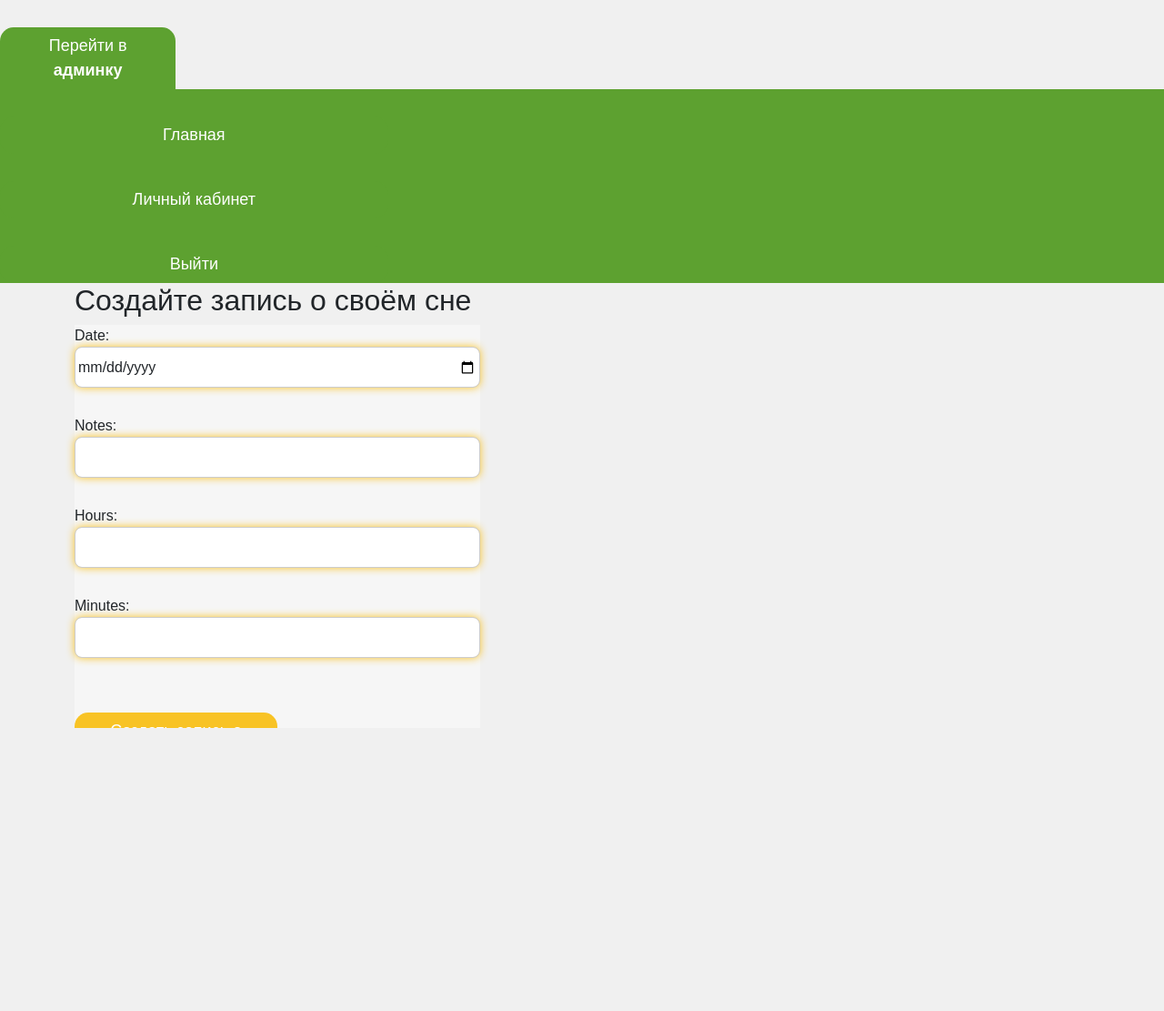
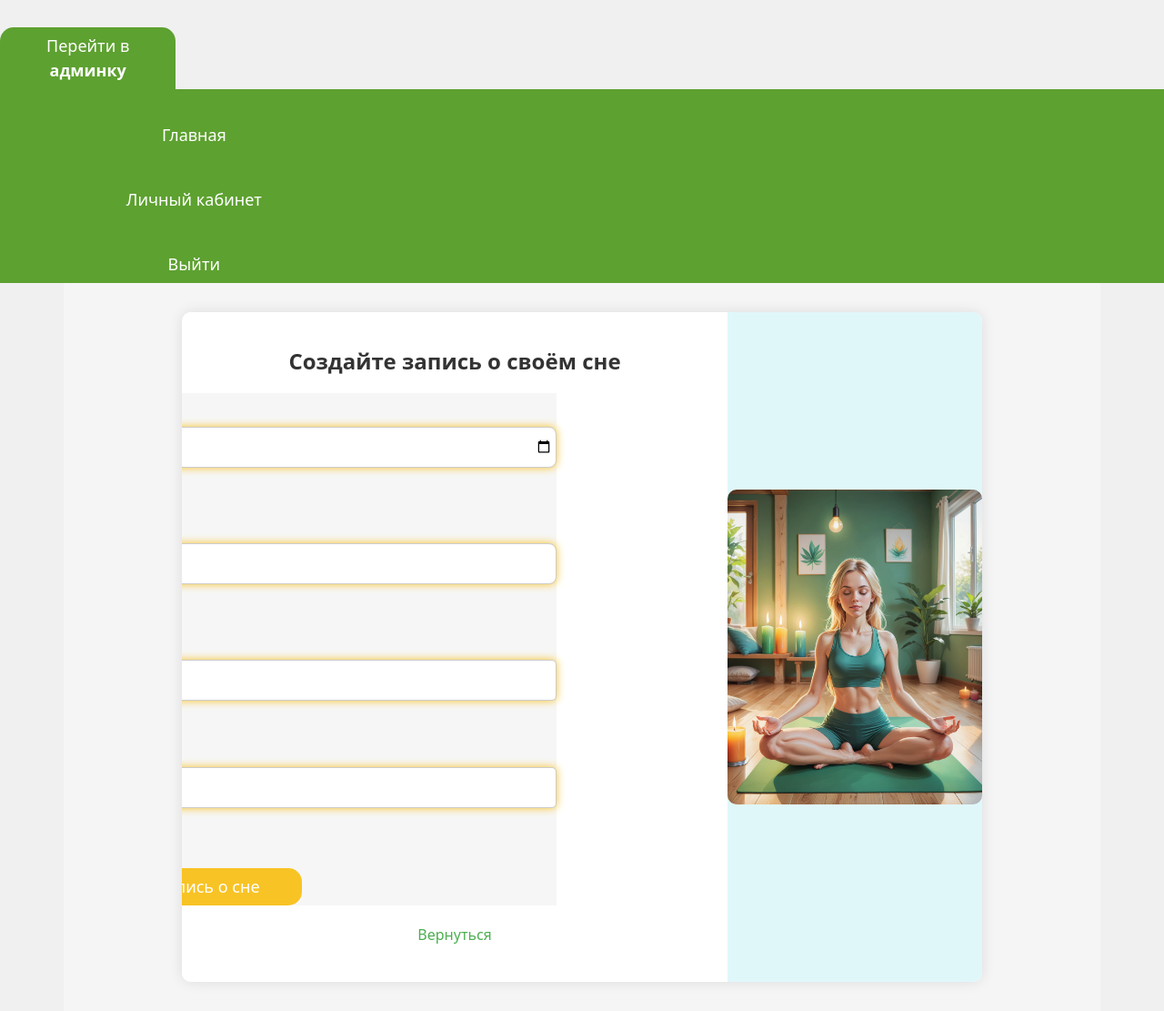
Before and after one commit to Karielka/Fitnes_app, a Django app: page /activity/sleep_record/create/ in a window 1280 px wide. Shown: the whole page at 91% size. Before the commit the page ends 800 px from the top, so only its background shows below. Run offline with Django 5.2, Linux system fonts and the light colour scheme; a user stored in the database is signed in; parts of the project's set-up code (start-up, migrations or seed data) failed here and were passed over.

Commit message:
Add photos for add pages.Resolve simple issues.

```diff
--- a/Fitnes/Activity/static/activity/css/index.css
+++ b/Fitnes/Activity/static/activity/css/index.css
@@ -0,0 +1,109 @@
+/* Общие стили для контейнера */
+.container {
+    display: flex;
+    justify-content: center;
+    align-items: center;
+    min-height: 100vh;
+    background-color: #f5f5f5;
+    padding: 20px;
+}
+
+/* Стили для формы */
+.form-container {
+    display: flex;
+    width: 80%;
+    background-color: #fff;
+    border-radius: 10px;
+    box-shadow: 0 0 15px rgba(0, 0, 0, 0.1);
+    overflow: hidden;
+}
+
+.form-left {
+    flex: 2;
+    padding: 40px 20px;
+    display: flex;
+    flex-direction: column;
+    justify-content: center;
+    align-items: center;
+    background-color: #fff;
+}
+
+.form-right {
+    flex: 1;
+    display: flex;
+    justify-content: center;
+    align-items: center;
+    background-color: #e0f7fa;
+}
+
+.form-left h2 {
+    margin-bottom: 20px;
+    font-size: 24px;
+    font-weight: bold;
+    text-align: center;
+    color: #333;
+}
+
+.sleep-form {
+    display: flex;
+    flex-direction: column;
+    width: 100%;
+}
+
+.sleep-form label {
+    margin-bottom: 10px;
+    font-size: 18px;
+    font-weight: bold;
+    color: #333;
+}
+
+.sleep-form input {
+    padding: 10px;
+    margin-bottom: 20px;
+    border: 1px solid #ccc;
+    border-radius: 5px;
+    font-size: 16px;
+}
+
+.sleep-form button {
+    padding: 10px 20px;
+    background-color: #4caf50;
+    color: #fff;
+    border: none;
+    border-radius: 5px;
+    cursor: pointer;
+    font-size: 16px;
+    transition: background-color 0.3s ease;
+}
+
+.sleep-form button:hover {
+    background-color: #45a049;
+}
+
+.back-link {
+    margin-top: 20px;
+    font-size: 16px;
+    color: #4caf50;
+    text-decoration: none;
+    transition: color 0.3s ease;
+}
+
+.back-link:hover {
+    text-decoration: underline;
+    color: #388e3c;
+}
+
+.cta-img {
+    width: 100%;
+    height: auto;
+    max-width: 400px;
+    border-radius: 10px;
+}
+
+/* Стили для ошибки */
+.error-message {
+    color: red;
+    font-weight: bold;
+    margin-bottom: 20px;
+    text-align: center;
+}
--- a/Fitnes/Activity/templates/activity/sleep_record_create.html
+++ b/Fitnes/Activity/templates/activity/sleep_record_create.html
@@ -3,20 +3,27 @@
 
 {% block content %}
 <link rel="stylesheet" href="{% static 'main/css/forms.css' %}" type="text/css" media="all">
-<link rel="stylesheet" href="{% static 'colories/css/styles_colories.css' %}" type="text/css" media="all">
+<link rel="stylesheet" href="{% static 'activity/css/index.css' %}" type="text/css" media="all">
 
 <div class="container">
+    <div class="form-container">
+        <div class="form-left">
             <h2>{{ title }}</h2>
-
             {% if error_message %}
                 <div class="error-message">{{ error_message }}</div>
             {% else %}
-        <form action="{% url 'sleep_record_create' %}" method="post">
+                <form action="{% url 'sleep_record_create' %}" method="post" class="sleep-form">
                     {% csrf_token %}
                     {{ form.as_p }}
                     <button type="submit">Создать запись о сне</button>
                 </form>
             {% endif %}
+            <a href="{% url 'index-colories' %}" class="back-link">Вернуться</a>
+        </div>
+        <div class="form-right">
+            <img src="{% static 'activity/img/sleep_add.png' %}" alt="logo" class="cta-img">
+        </div>
+    </div>
 </div>
 
 {% endblock %}
--- a/Fitnes/Colories/static/colories/css/styles_colories.css
+++ b/Fitnes/Colories/static/colories/css/styles_colories.css
@@ -345,3 +345,15 @@ a {
     background-color: #f0f0f0; /* Цвет фона ячеек календаря */
     color: black; /* Цвет текста в ячейках календаря */
 }
+
+.back-link:hover {
+    text-decoration: underline;
+    color: #388e3c;
+}
+
+.cta-img {
+    width: 100%;
+    height: auto;
+    max-width: 400px;
+    border-radius: 10px;
+}
```
Also changed, not shown: Fitnes/Colories/templates/colories/meal_record_create.html (+13 -2 lines), Fitnes/Activity/static/activity/img/sleep_add.png (added), Fitnes/Colories/static/colories/img/food_add.png (added), Fitnes/Colories/static/colories/img/water_add.png (added). Lines whose indentation alone changed are shown as unchanged.
